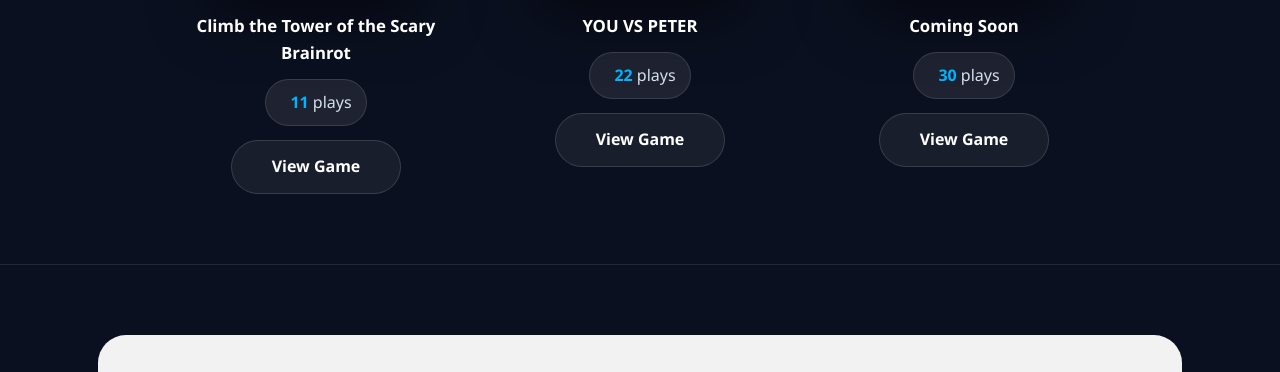
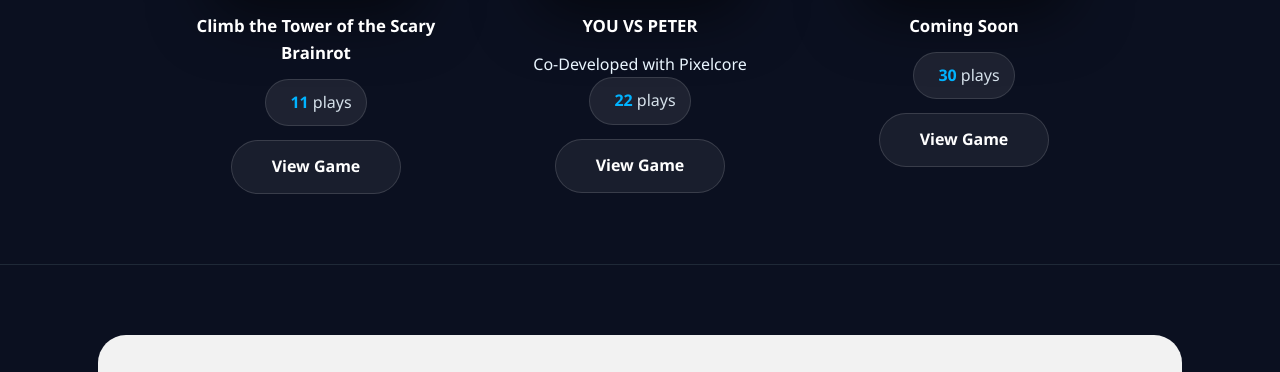
Before and after one commit to melhorempresa/draxstudio, a plain HTML site: page index.html in a window 1280 px wide. Shown: the part 1038-1410 px from the top of the page. Drawn offline with Linux system fonts and the light colour scheme.

Commit message:
Update index.html

```diff
--- a/index.html
+++ b/index.html
@@ -71,6 +71,7 @@
       <div class="game-tile">
         <img class="game-icon" src="png/drax" alt="Game 2">
         <h3>YOU VS PETER</h3>
+        <p class="co-dev">Co-Developed with Pixelcore</p>
         <div class="plays-pill">
           <span class="play-dot"></span>
           <span><b>22</b> plays</span>
```
